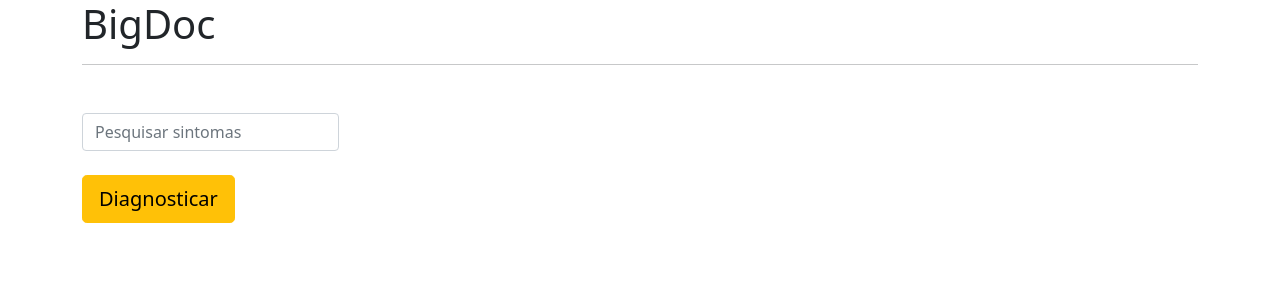
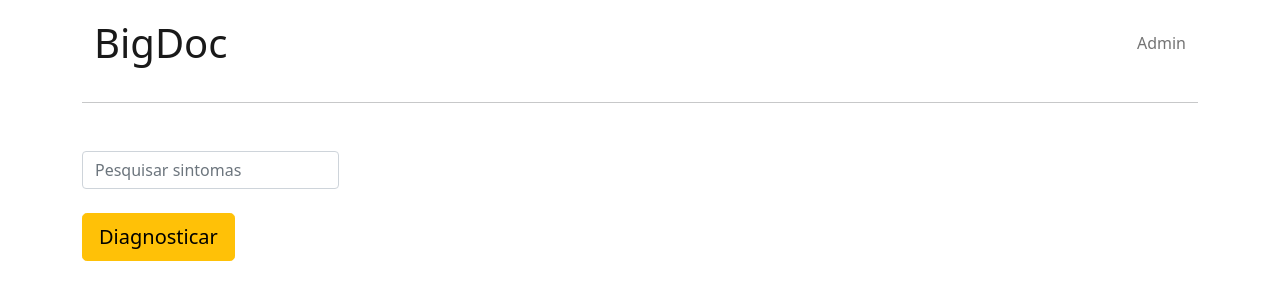
Before and after one commit to jcrmach/Sintomas, a Django app: page / in a window 1280 px wide. Shown: the top 300 px of the page. Run offline with Django 4.2, Linux system fonts and the light colour scheme; data that the repository does not hold is empty.

Commit message:
Add navbar with link to admin page. Adjust settings Adjusted time zone and language code configs

```diff
--- a/Sintomas/settings.py
+++ b/Sintomas/settings.py
@@ -104,9 +104,9 @@ AUTH_PASSWORD_VALIDATORS = [
 # Internationalization
 # https://docs.djangoproject.com/en/4.0/topics/i18n/
 
-LANGUAGE_CODE = 'en-us'
+LANGUAGE_CODE = 'pt-BR'
 
-TIME_ZONE = 'UTC'
+TIME_ZONE = 'America/Sao_Paulo'
 
 USE_I18N = True
 
--- a/bigdoc/templates/bigdoc/base.html
+++ b/bigdoc/templates/bigdoc/base.html
@@ -21,7 +21,16 @@
 
 <body>
   {% block body %}
-  <h1>BigDoc</h1>
+  <nav class="navbar navbar-light">
+    <div class="container-fluid">
+      <a class="navbar-brand mb-0 h-1 fs-1" href="{% url 'bigdoc:index' %}">BigDoc</a>
+      <ul class="navbar-nav">
+        <li class="nav-item">
+          <a class="nav-link" href="{% url 'admin:index' %}">Admin</a>
+        </li>
+      </ul>
+    </div>
+  </nav>
   <hr>
   {% endblock %}
 </body>
```
